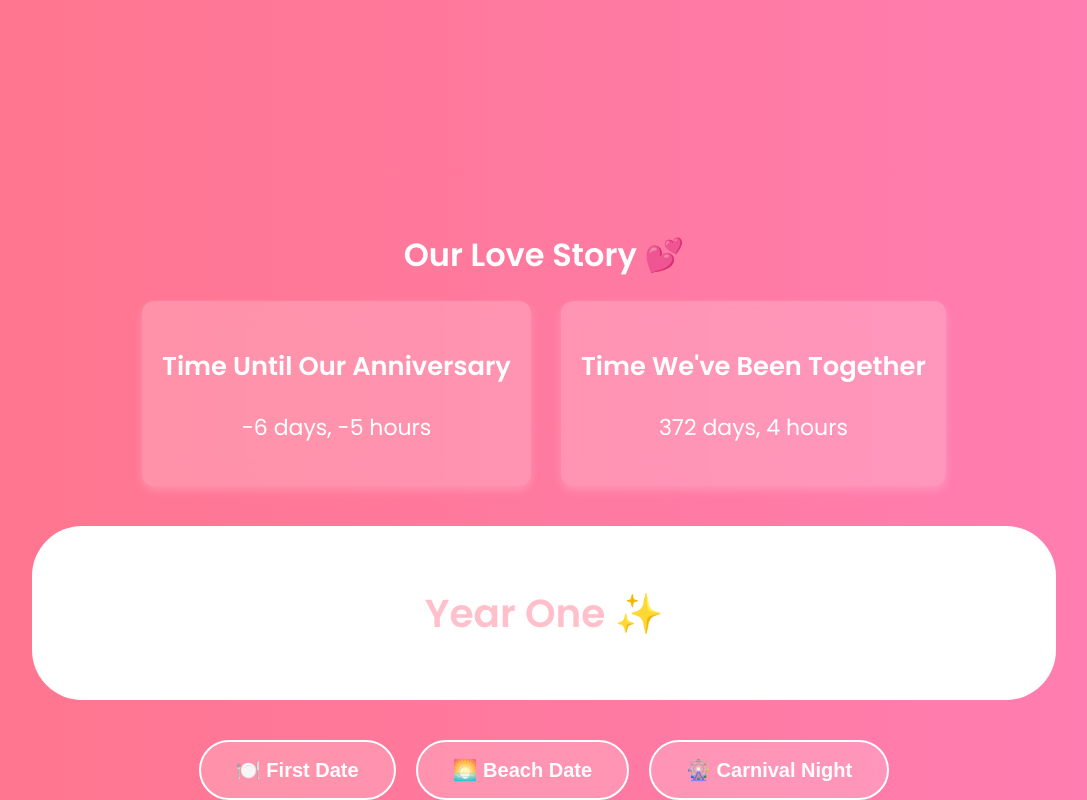
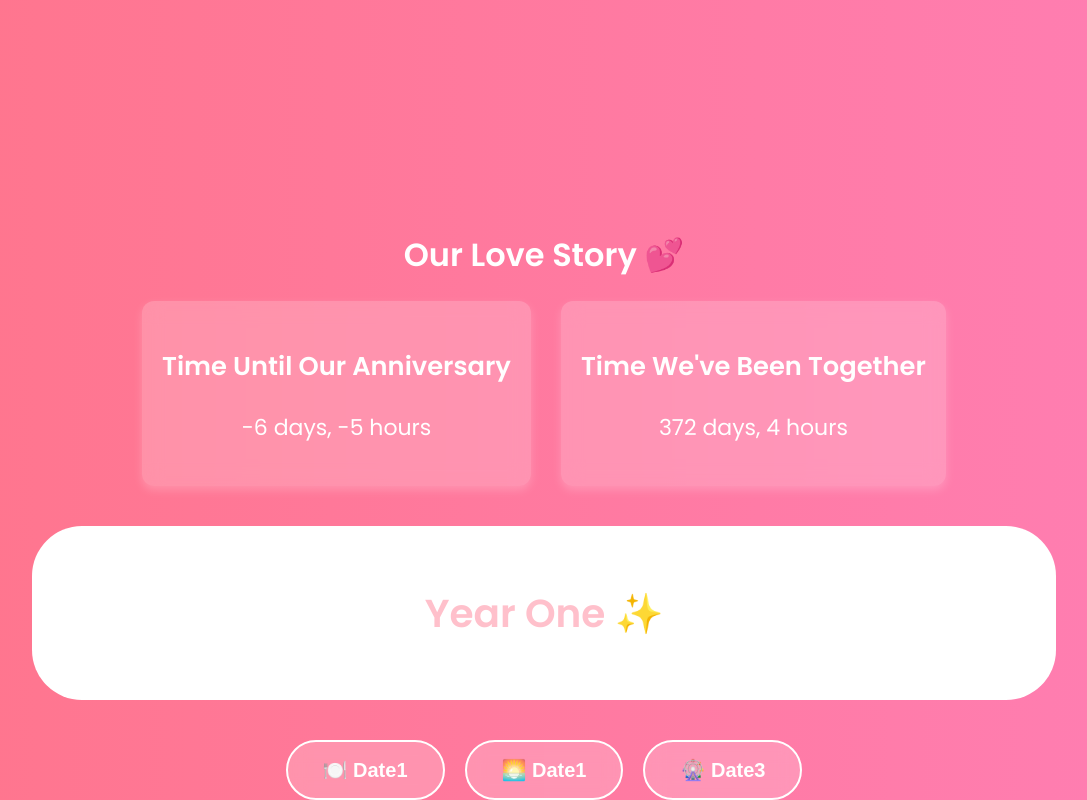
Before and after one commit to CricketCodes/ilovekayla, a plain HTML site: page index.html in a window 1280 px wide. Shown: the part 590-1390 px from the top of the page, without its empty margins (96-1183 px from the left). Drawn offline with Linux system fonts and the light colour scheme.

Commit message:
Update index.html

```diff
--- a/index.html
+++ b/index.html
@@ -42,9 +42,9 @@
 
             <!-- Memory Sections -->
             <div class="memories">
-                <button class="memory-button" onclick="openModal(0)">🍽️ First Date</button>
-                <button class="memory-button" onclick="openModal(1)">🌅 Beach Date</button>
-                <button class="memory-button" onclick="openModal(2)">🎡 Carnival Night</button>
+                <button class="memory-button" onclick="openModal(0)">🍽️ Date1</button>
+                <button class="memory-button" onclick="openModal(1)">🌅 Date1</button>
+                <button class="memory-button" onclick="openModal(2)">🎡 Date3</button>
             </div>
         </div>
     </div>
```
